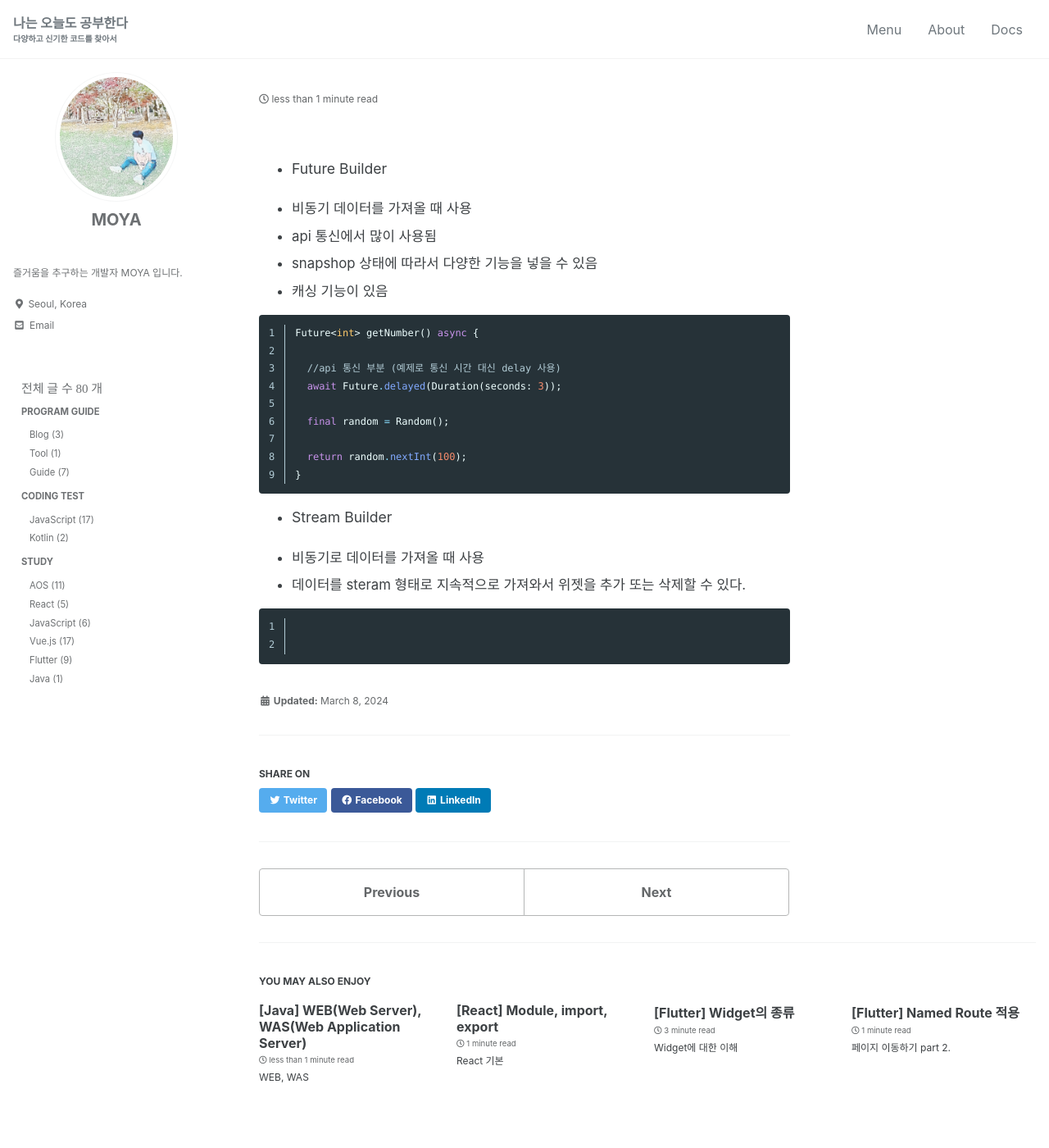
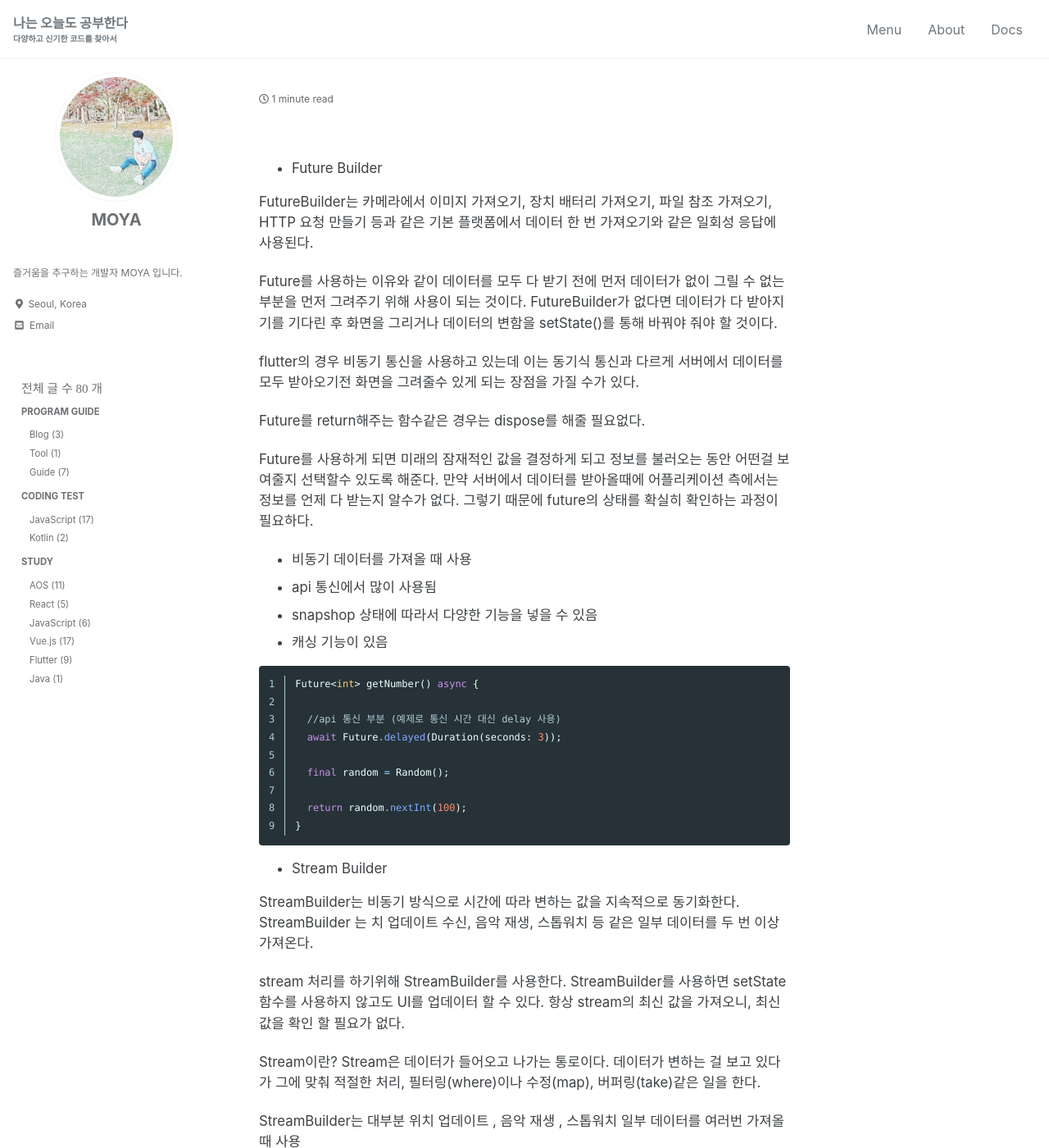
Before and after one commit to kdc7140/kdc7140.github.io, a Jekyll site: the page built from _posts/study/2023-12-23-flutter009.md, in a window 1280 px wide and 1400 px high. Shown: the whole window at 82% size. Built offline with Jekyll 4.4.1, drawn with Linux system fonts in a browser that asks for light colours; cached includes are drawn as plain includes; some web fonts are replaced.

Commit message:
flutter - stream builder, future builder

```diff
--- a/_posts/study/2023-12-23-flutter009.md
+++ b/_posts/study/2023-12-23-flutter009.md
@@ -17,6 +17,19 @@ tags:
 <br/>
 
  * Future Builder
+
+  FutureBuilder는 카메라에서 이미지 가져오기, 장치 배터리 가져오기, 파일 참조 가져오기, HTTP 요청 만들기 등과 같은 기본 플랫폼에서 데이터 한 번 가져오기와 같은 일회성 응답에 사용된다.
+
+ Future를 사용하는 이유와 같이 데이터를 모두 다 받기 전에 먼저 데이터가 없이 그릴 수 없는 부분을 먼저 그려주기 위해 사용이 되는 것이다. FutureBuilder가 없다면 데이터가 다 받아지기를 기다린 후 화면을 그리거나 데이터의 변함을 setState()를 통해 바꿔야 줘야 할 것이다.
+
+ flutter의 경우 비동기 통신을 사용하고 있는데 이는 동기식 통신과 다르게 서버에서 데이터를 모두 받아오기전 화면을 그려줄수 있게 되는 장점을 가질 수가 있다.
+
+Future를 return해주는 함수같은 경우는 dispose를 해줄 필요없다.
+
+Future를 사용하게 되면 미래의 잠재적인 값을 결정하게 되고 정보를 불러오는 동안 어떤걸 보여줄지 선택할수 있도록 해준다. 만약 서버에서 데이터를 받아올때에 어플리케이션 측에서는 정보를 언제 다 받는지 알수가 없다. 그렇기 때문에 future의 상태를 확실히 확인하는 과정이 필요하다.
+
+
+
 
   - 비동기 데이터를 가져올 때 사용
   - api 통신에서 많이 사용됨
@@ -38,6 +51,16 @@ Future<int> getNumber() async {
 
  * Stream Builder
 
+ StreamBuilder는 비동기 방식으로 시간에 따라 변하는 값을 지속적으로 동기화한다.
+ StreamBuilder 는 치 업데이트 수신, 음악 재생, 스톱워치 등 같은 일부 데이터를 두 번 이상 가져온다.
+
+ stream 처리를 하기위해 StreamBuilder를 사용한다. StreamBuilder를 사용하면 setState 함수를 사용하지 않고도 UI를 업데이터 할 수 있다. 항상 stream의 최신 값을 가져오니, 최신 값을 확인 할 필요가 없다.
+
+ Stream이란?
+Stream은 데이터가 들어오고 나가는 통로이다. 데이터가 변하는 걸 보고 있다가 그에 맞춰 적절한 처리, 필터링(where)이나 수정(map), 버퍼링(take)같은 일을 한다.
+
+StreamBuilder는 대부분 위치 업데이트 , 음악 재생 , 스톱워치 일부 데이터를 여러번 가져올 때 사용
+
   - 비동기로 데이터를 가져올 때 사용
   - 데이터를 steram 형태로 지속적으로 가져와서 위젯을 추가 또는 삭제할 수 있다.
 
```
